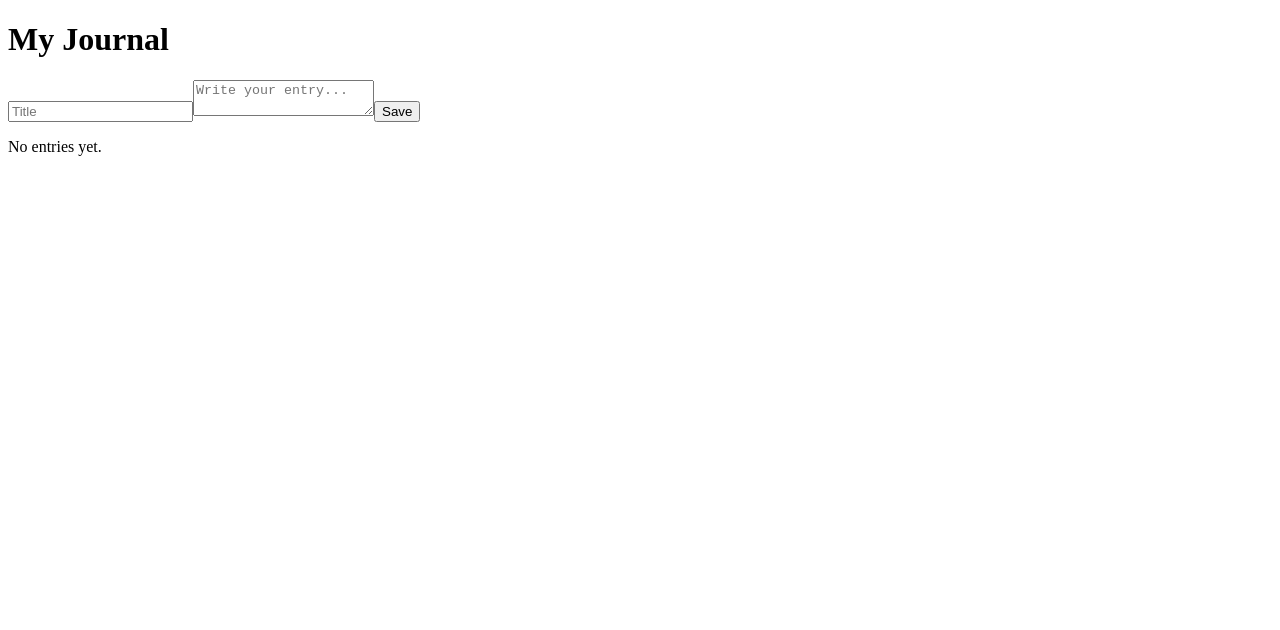
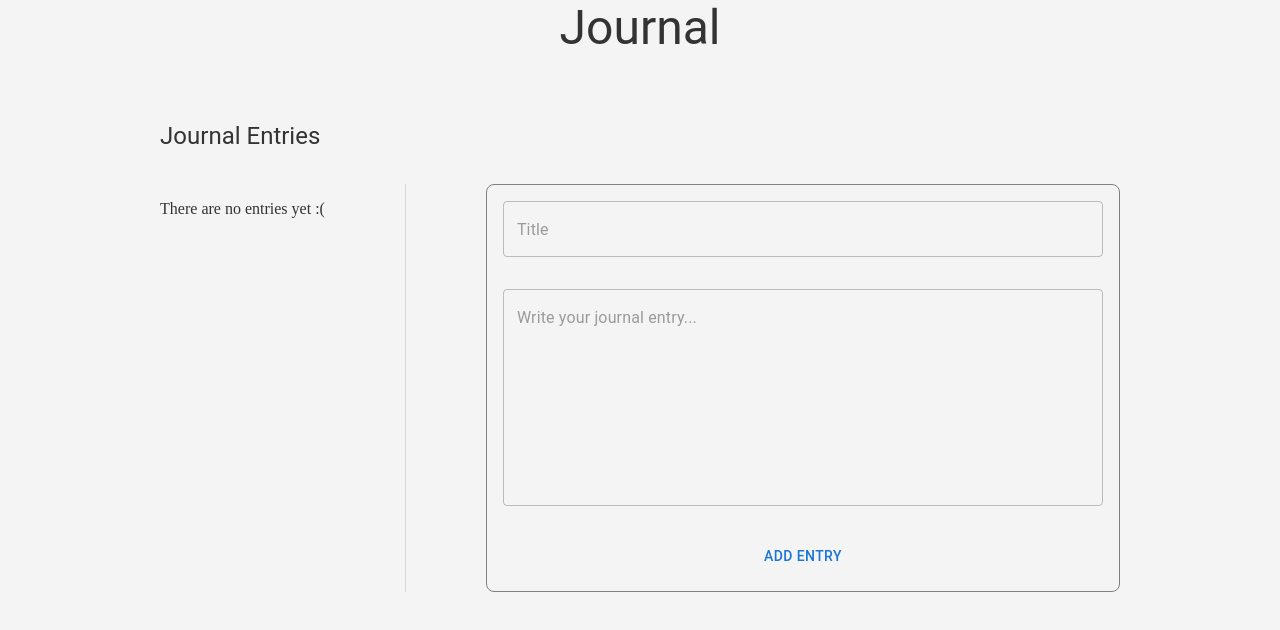
Before and after one commit to jcnnylee/webdev-react-journal, a React (Vite) app: page / in a window 1280 px wide. Shown: the top 630 px of the page. Built offline with nearby package versions, Linux system fonts and the light colour scheme.

Commit message:
UI updates to the journal page

```diff
--- a/package.json
+++ b/package.json
@@ -10,6 +10,10 @@
     "preview": "vite preview"
   },
   "dependencies": {
+    "@emotion/react": "^11.14.0",
+    "@emotion/styled": "^11.14.1",
+    "@mui/icons-material": "^7.3.6",
+    "@mui/material": "^7.3.6",
     "react": "^19.2.0",
     "react-dom": "^19.2.0",
     "react-router-dom": "^7.11.0"
--- a/src/App.jsx
+++ b/src/App.jsx
@@ -2,14 +2,18 @@ import { BrowserRouter as Router, Routes, Route } from 'react-router-dom'
 import JournalPage from './pages/JournalPage'
 import JournalDetailPage from './pages/JournalDetailPage'
 
+import { Box, } from '@mui/material'
+
 function App() {
   return (
+
     <Router>
       <Routes>
         <Route path="/" element={<JournalPage />} />
         <Route path="/entries/:id" element={<JournalDetailPage />} />
       </Routes>
     </Router>
+
   )
 }
 
--- a/src/components/EditEntry.jsx
+++ b/src/components/EditEntry.jsx
@@ -1,23 +1,35 @@
-import { useState } from "react";
+import { useState } from "react"
+import {Button, TextField, } from '@mui/material'
 
 function EditEntry({ entry, updateEntry, onClose }) {
-  const [title, setTitle] = useState(entry.title);
-  const [content, setContent] = useState(entry.content);
+  const [title, setTitle] = useState(entry.title)
+  const [content, setContent] = useState(entry.content)
 
   const handleSubmit = (e) => {
-    e.preventDefault();
-    updateEntry(entry.id, title, content);
-    onClose();
+    e.preventDefault()
+    updateEntry(entry.id, title, content)
+    onClose()
   };
 
   return (
     <form onSubmit={handleSubmit}>
-      <input value={title} onChange={(e) => setTitle(e.target.value)} />
-      <textarea value={content} onChange={(e) => setContent(e.target.value)} />
-      <button type="submit">Save</button>
-      <button type="button" onClick={onClose}>Cancel</button>
+      <TextField
+        type="text"
+        placeholder="Title"
+        value={title}
+        onChange={(e) => setTitle(e.target.value)}
+      />
+      <TextField
+        multiline = {true}
+        rows = {4}
+        placeholder="Write your journal entry..."
+        value={content}
+        onChange={(e) => setContent(e.target.value)}
+      />
+      <Button type="submit">Save</Button>
+      <Button type="button" onClick={onClose}>Cancel</Button>
     </form>
   );
 }
 
-export default EditEntry;
+export default EditEntry
--- a/src/components/JournalEntry.jsx
+++ b/src/components/JournalEntry.jsx
@@ -1,6 +1,8 @@
-import { useState } from "react";
-import EditEntry from "./EditEntry";
-import { Link } from "react-router-dom";
+import { useState } from "react"
+import EditEntry from "./EditEntry"
+import { Link } from "react-router-dom"
+
+import {Button, Typography} from "@mui/material"
 
 function JournalEntry({ entry, updateEntry, deleteEntry }) {
   const [editing, setEditing] = useState(false);
@@ -15,11 +17,10 @@ function JournalEntry({ entry, updateEntry, deleteEntry }) {
         />
       ) : (
         <>
-          <h3>{entry.title}</h3>
-          <button onClick={() => setEditing(true)}>Edit</button>
-          <button onClick={() => deleteEntry(entry.id)}>Delete</button>
+          <Typography variant="h3">{entry.title}</Typography>
+          <Button onClick={() => deleteEntry(entry.id)}>Delete</Button>
           <Link to={`/entries/${entry.id}`} state={{ entry }}>
-            <button>View</button>
+            <Button>View</Button>
           </Link>
         </>
       )}
@@ -27,4 +28,4 @@ function JournalEntry({ entry, updateEntry, deleteEntry }) {
   );
 }
 
-export default JournalEntry;
+export default JournalEntry
--- a/src/components/JournalForm.jsx
+++ b/src/components/JournalForm.jsx
@@ -1,33 +1,39 @@
-import { useState } from "react";
+import { useState } from "react"
+import {Button, TextField, Stack} from '@mui/material'
+
 
 function JournalForm({ addEntry }) {
     const [title, setTitle] = useState("");
     const [content, setContent] = useState("");
 
     const handleSubmit = (e) => {
-    e.preventDefault();
-    if (!title.trim()) return;
-    addEntry(title, content);
-    setTitle("");
-    setContent("");
+        e.preventDefault()
+        if (!title.trim()) return
+        addEntry(title, content)
+        setTitle("")
+        setContent("")
     };
 
   return (
+
     <form onSubmit={handleSubmit}>
-      <input
+        <Stack spacing = {4}>
+            <TextField
                 type="text"
                 placeholder="Title"
                 value={title}
                 onChange={(e) => setTitle(e.target.value)}
             />
-      <textarea
-        placeholder="Write your entry..."
+            <TextField multiline = {true} rows = {8}
+                placeholder="Write your journal entry..."
                 value={content}
                 onChange={(e) => setContent(e.target.value)}
             />
-      <button type="submit">Save</button>
+            <Button type="submit" color = 'primary'>Add entry</Button>
+        </Stack>
     </form>
+
   );
 }
 
-export default JournalForm;
+export default JournalForm
--- a/src/components/JournalList.jsx
+++ b/src/components/JournalList.jsx
@@ -1,20 +1,39 @@
-import JournalEntry from "./JournalEntry";
+import JournalEntry from "./JournalEntry"
+import { Link } from "react-router-dom"
+import {Button, Stack, Typography, Card, CardContent, CardActions,} from '@mui/material'
+/**
+ * If there are no entries, display a message
+ * Displays the entries in a list with MUI's Card components and includes a delete and view button
+ */
+function JournalList({ entries, deleteEntry }) {
+    if (!entries.length) return <p>There are no entries yet :(</p>
+        return (
+            <Stack spacing={2}>
+                {entries.map((entry) => (
+                    <Card sx = {{
+                        width: 250,
+                        height: 120,
+                        overflow: 'hidden',
+                        backgroundColor: '#b0c4b1',
+                        '&&:hover': {
+                            backgroundColor: '#748d75ff',
+                        }
+                    }} key={entry.id} variant="outlined">
 
-function JournalList({ entries, updateEntry, deleteEntry }) {
-  if (!entries.length) return <p>No entries yet.</p>;
+                        <CardContent>
+                            <Typography variant="h6" noWrap>{entry.title}</Typography>
+                        </CardContent>
 
-  return (
-    <div>
-      {entries.map((entry) => (
-        <JournalEntry
-          key={entry.id}
-          entry={entry}
-          updateEntry={updateEntry}
-          deleteEntry={deleteEntry}
-        />
-      ))}
-    </div>
-  );
+                        <CardActions>
+                            <Button size="small" onClick={() => deleteEntry(entry.id)}>Delete</Button>
+
+                            <Button size="small" component={Link} to= {`/entries/${entry.id}`} state={{ entry }}>View</Button>
+                        </CardActions>
+
+                    </Card>
+                ))}
+            </Stack>
+        )
 }
 
-export default JournalList;
+export default JournalList
--- a/src/index.css
+++ b/src/index.css
@@ -0,0 +1,6 @@
+body {
+  background-color: #f4f4f4;
+  color: #333;
+  margin: 0;
+  padding: 0;
+}
--- a/src/pages/JournalDetailPage.jsx
+++ b/src/pages/JournalDetailPage.jsx
@@ -1,17 +1,34 @@
-import { useLocation } from "react-router-dom";
+import { useState } from "react"
+import { useLocation } from "react-router-dom"
+import { Button, Typography } from "@mui/material"
+import EditEntry from "../components/EditEntry"
 
 function JournalDetailPage() {
-  const { state } = useLocation();
-  const { entry } = state;
+  const { state } = useLocation()
+  const { entry, updateEntry } = state
 
-  if (!entry) return <p>No entry selected.</p>;
+  const [editing, setEditing] = useState(false)
+
+  if (!entry) return <p>There are no entries selected.</p>
 
   return (
     <div>
-      <h2>{entry.title}</h2>
-      <p>{entry.content}</p>
+      {editing ? (
+        <EditEntry
+          entry={entry}
+          updateEntry={updateEntry}
+          onClose={() => setEditing(false)}
+        />
+      ) : (
+        <>
+          <Typography variant="h2">{entry.title}</Typography>
+          <Typography>{entry.content}</Typography>
+
+          <Button onClick={() => setEditing(true)}>Edit</Button>
+        </>
+      )}
     </div>
-  );
+  )
 }
 
-export default JournalDetailPage;
+export default JournalDetailPage
--- a/src/pages/JournalPage.jsx
+++ b/src/pages/JournalPage.jsx
@@ -1,6 +1,8 @@
-import { useState } from "react";
-import JournalForm from "../components/JournalForm";
-import JournalList from "../components/JournalList";
+import { useState } from "react"
+import JournalForm from "../components/JournalForm"
+import JournalList from "../components/JournalList"
+
+import { Typography , Stack , Box , Divider } from "@mui/material"
 
 function JournalPage() {
   const [entries, setEntries] = useState([]);
@@ -10,33 +12,61 @@ function JournalPage() {
     id: Date.now(),
     title,
     content,
-    };
-    setEntries([...entries, newEntry]);
-  };
+  }
 
-  const updateEntry = (id, updatedTitle, updatedContent) => {
+  setEntries([...entries, newEntry])
+  }
+
+  /*  const updateEntry = (id, updatedTitle, updatedContent) => {
   setEntries(
   entries.map((entry) =>
     entry.id === id ? { ...entry, title: updatedTitle, content: updatedContent } : entry
   )
-    );
-  };
+  )
+  } */
 
+  /*This function deletes an entry from the JournalList */
   const deleteEntry = (id) => {
-    setEntries(entries.filter((entry) => entry.id !== id));
+    setEntries(entries.filter((entry) => entry.id !== id))
   };
 
   return (
-    <div>
-      <h1>My Journal</h1>
-      <JournalForm addEntry={addEntry} />
+    /*Stack container that wraps the heading, JournalList and JournalForm together*/
+    <Stack direction = 'column' spacing = {8} alignItems = 'center'>
+      <Typography variant="h3">Journal</Typography>
+
+      <Stack spacing = {4}>
+
+        <Typography variant = "h5">Journal Entries</Typography>
+
+        <Stack direction = {{ xs: 'column', sm: 'row' }} alignItems = 'flex-start' justifyContent= 'center' spacing = {10}>
+
+          <Box flex = {1}>
             <JournalList
             entries={entries}
-        updateEntry={updateEntry}
+            //updateEntry={updateEntry}
             deleteEntry={deleteEntry}
             />
-    </div>
-  );
+          </Box>
+
+          <Divider orientation = 'vertical' flexItem />
+
+          <Box
+            sx={{
+            border: '1px solid gray',
+            padding: 2,
+            borderRadius: 2,
+            minWidth: { xs: '100%', sm: 600 },
+
+            }}
+          >
+            <JournalForm addEntry={addEntry} />
+          </Box>
+
+        </Stack>
+      </Stack>
+    </Stack>
+  )
 }
 
-export default JournalPage;
+export default JournalPage
```
Also changed, not shown: 1 other file (tests, documents, lock files or other folders). Lines whose indentation alone changed are shown as unchanged.
